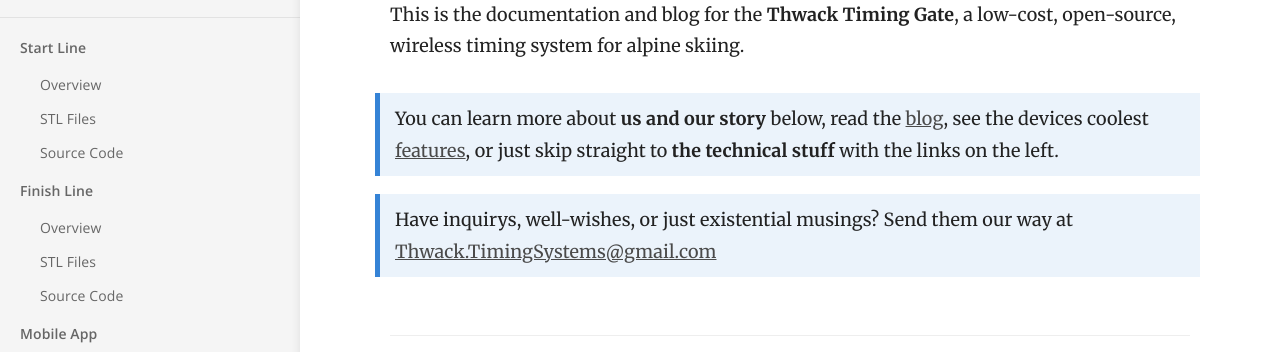
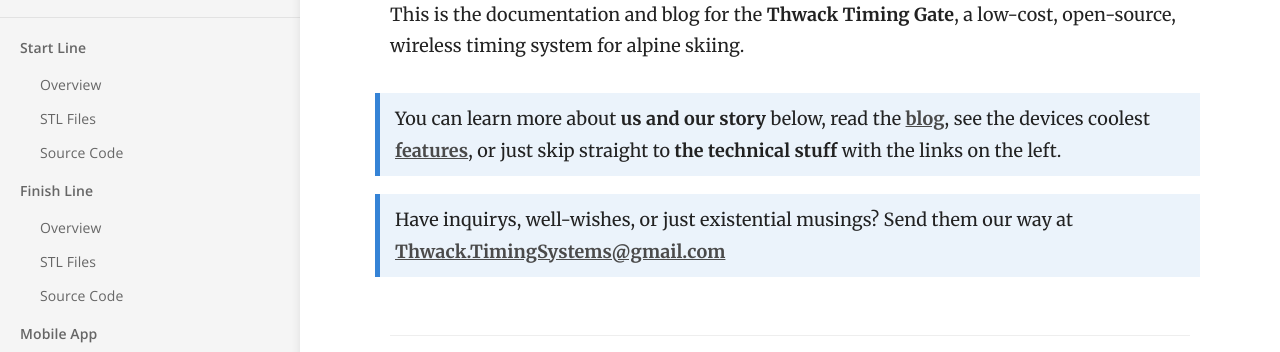
Before and after one commit to P-bibs/ThwackTimingSystems.github.io, a Jekyll site: the page built from index.md, in a window 1280 px wide. Shown: the part 193-545 px from the top of the page. Built offline with Jekyll 4.4.1, drawn with Linux system fonts in a browser that asks for light colours.

```diff
--- a/index.md
+++ b/index.md
@@ -4,9 +4,9 @@ title: Welcome
 
 This is the documentation and blog for the **Thwack Timing Gate**, a low-cost, open-source, wireless timing system for alpine skiing.
 
-> You can learn more about **us and our story** below, read the [blog](blogLink), see the devices coolest [features](featuresLink), or just skip straight to **the technical stuff** with the links on the left.
+> You can learn more about **us and our story** below, read the **[blog](blogLink)**, see the devices coolest **[features](featuresLink)**, or just skip straight to **the technical stuff** with the links on the left.
 
-> Have inquirys, well-wishes, or just existential musings? Send them our way at <a href="mailto:thwack.timingsystems@gmail.com">Thwack.TimingSystems@gmail.com</a>
+> Have inquirys, well-wishes, or just existential musings? Send them our way at <b><a href="mailto:thwack.timingsystems@gmail.com">Thwack.TimingSystems@gmail.com</a></b>
 
 ---
 
```
